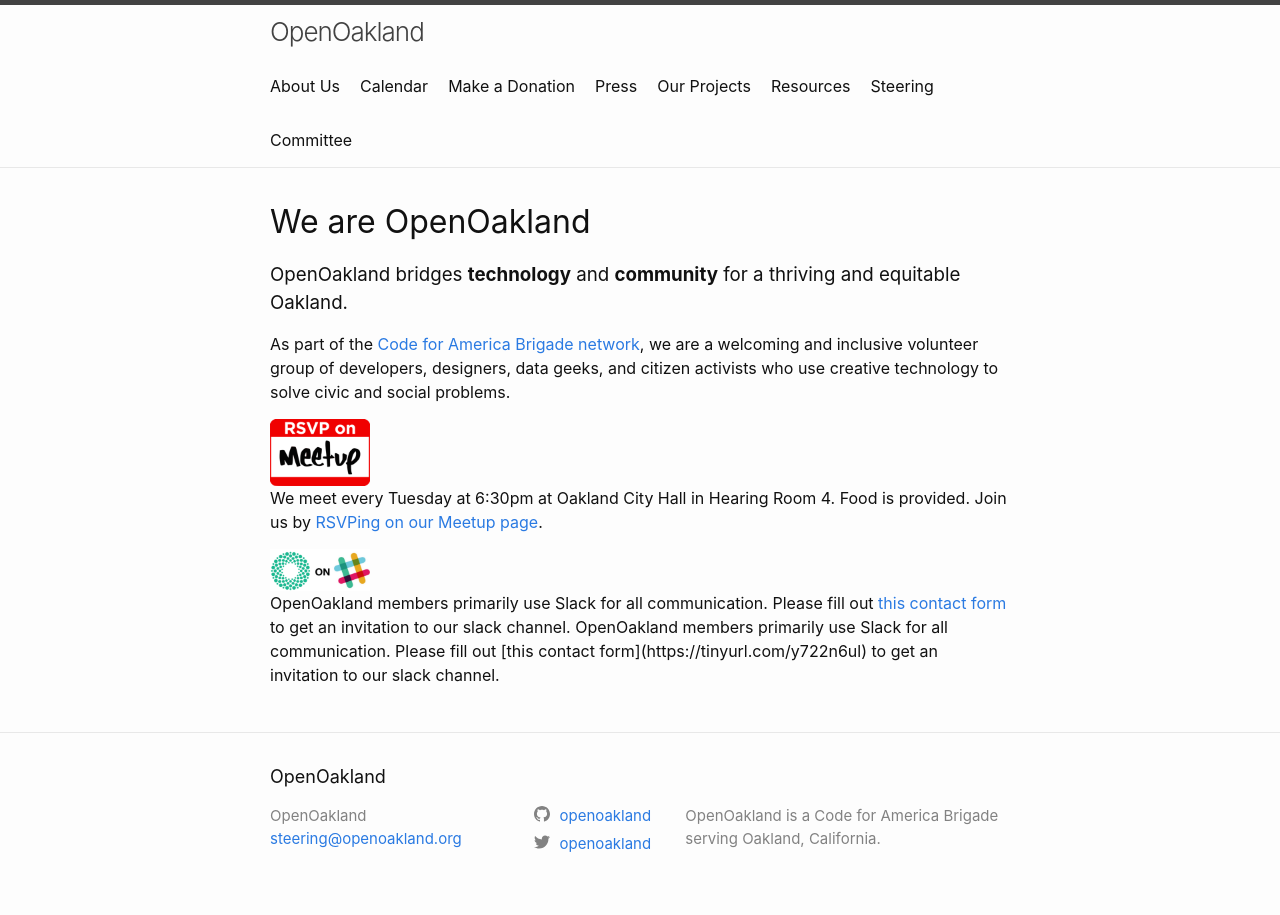
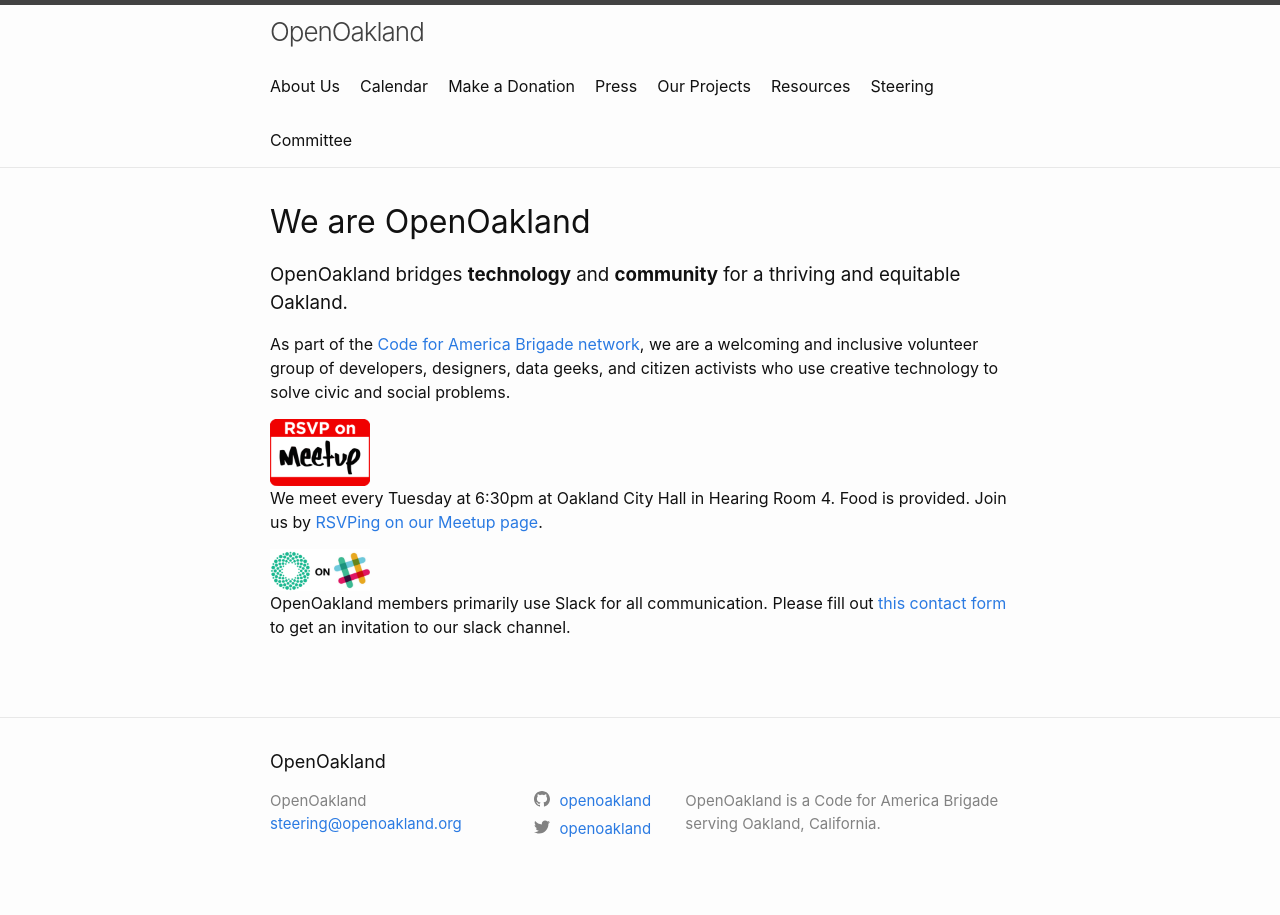
Before and after one commit to openoakland/openoakland.org, a Jekyll site: the page built from src/index.md, in a window 1280 px wide. Built offline with Jekyll 4.4.1, drawn with Linux system fonts in a browser that asks for light colours.

Commit message:
remove leftover markdown line in index.md

```diff
--- a/src/index.md
+++ b/src/index.md
@@ -17,7 +17,4 @@
 <div class="landing-page-image">
     <img alt="RSVP on Meetup" src="/assets/images/OO-on-Slack-300x128.png" />
 </div>
-<p>
-    OpenOakland members primarily use Slack for all communication. Please fill out <a href="https://tinyurl.com/y722n6ul">this contact form</a> to get an invitation to our slack channel.
-    OpenOakland members primarily use Slack for all communication. Please fill out [this contact form](https://tinyurl.com/y722n6ul) to get an invitation to our slack channel.
-</p>
+<p>OpenOakland members primarily use Slack for all communication. Please fill out <a href="https://tinyurl.com/y722n6ul">this contact form</a> to get an invitation to our slack channel.</p>
```
